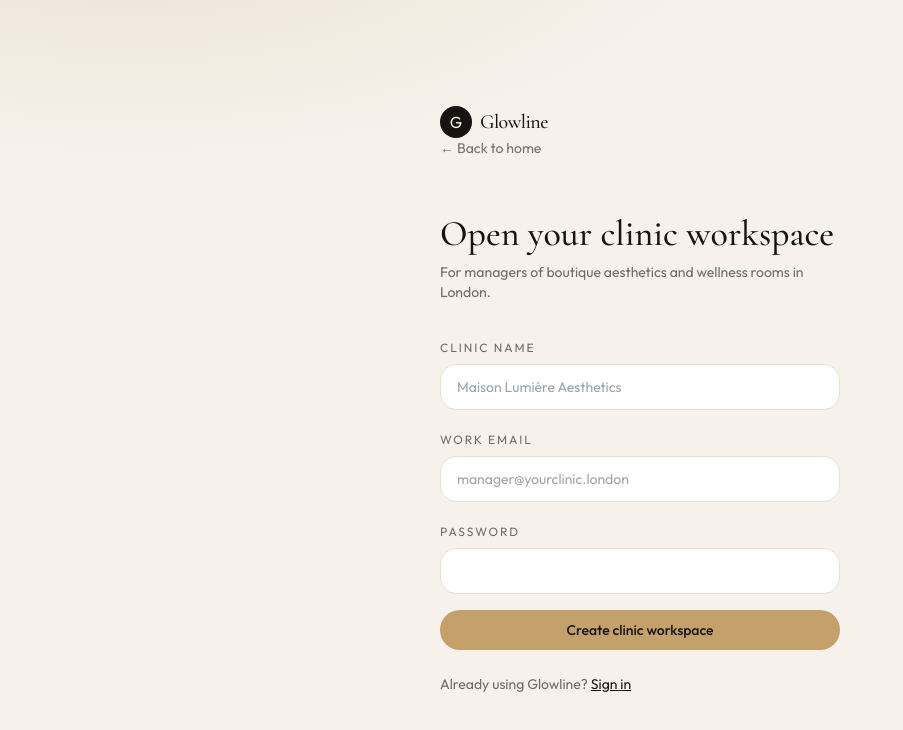
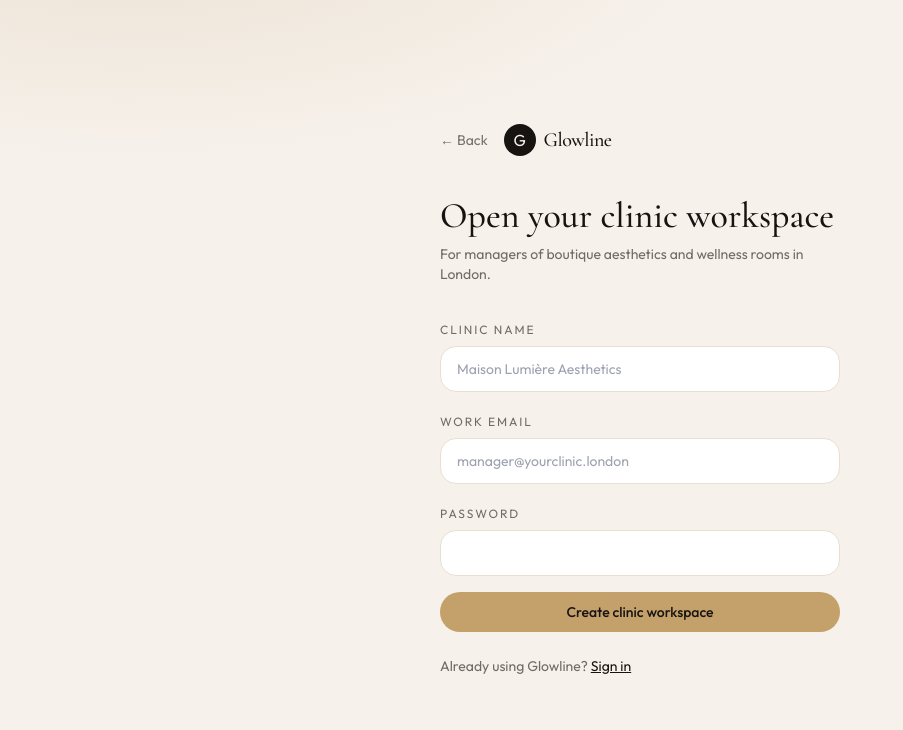
Before and after one commit to ahmedhabadda/glow-line-ai, a Next.js app: page /signup in a window 1280 px wide. Shown: the top 730 px of the page, without its empty margins (0-903 px from the left). Built offline with nearby package versions, Linux system fonts and the light colour scheme; no server answers.

Commit message:
Add back button to login page, reposition next to logo

```diff
--- a/src/app/login/page.tsx
+++ b/src/app/login/page.tsx
@@ -5,7 +5,12 @@ import { Logo } from "@/components/logo";
 export default function LoginPage() {
   return (
     <main className="mx-auto flex min-h-screen max-w-md flex-col justify-center px-6">
-      <Logo />
+      <div className="flex items-center gap-4">
+  <Link href="/" className="text-sm text-stone-500 hover:text-stone-800 whitespace-nowrap">
+    ← Back
+  </Link>
+  <Logo />
+</div>
       <h1 className="mt-10 font-display text-4xl">Welcome back</h1>
       <p className="mt-2 text-sm text-ink/60">Sign in as a clinic manager.</p>
       <div className="mt-8">
--- a/src/app/signup/page.tsx
+++ b/src/app/signup/page.tsx
@@ -5,10 +5,12 @@ import { Logo } from "@/components/logo";
 export default function SignupPage() {
   return (
     <main className="mx-auto flex min-h-screen max-w-md flex-col justify-center px-6 py-12">
-      <Logo />
-      <Link href="/" className="text-sm text-stone-500 hover:text-stone-800 mb-4 inline-block">
-  ← Back to home
-</Link>
+      <div className="flex items-center gap-4">
+  <Link href="/" className="text-sm text-stone-500 hover:text-stone-800 whitespace-nowrap">
+    ← Back
+  </Link>
+  <Logo />
+</div>
       <h1 className="mt-10 font-display text-4xl">Open your clinic workspace</h1>
       <p className="mt-2 text-sm text-ink/60">
         For managers of boutique aesthetics and wellness rooms in London.
```
